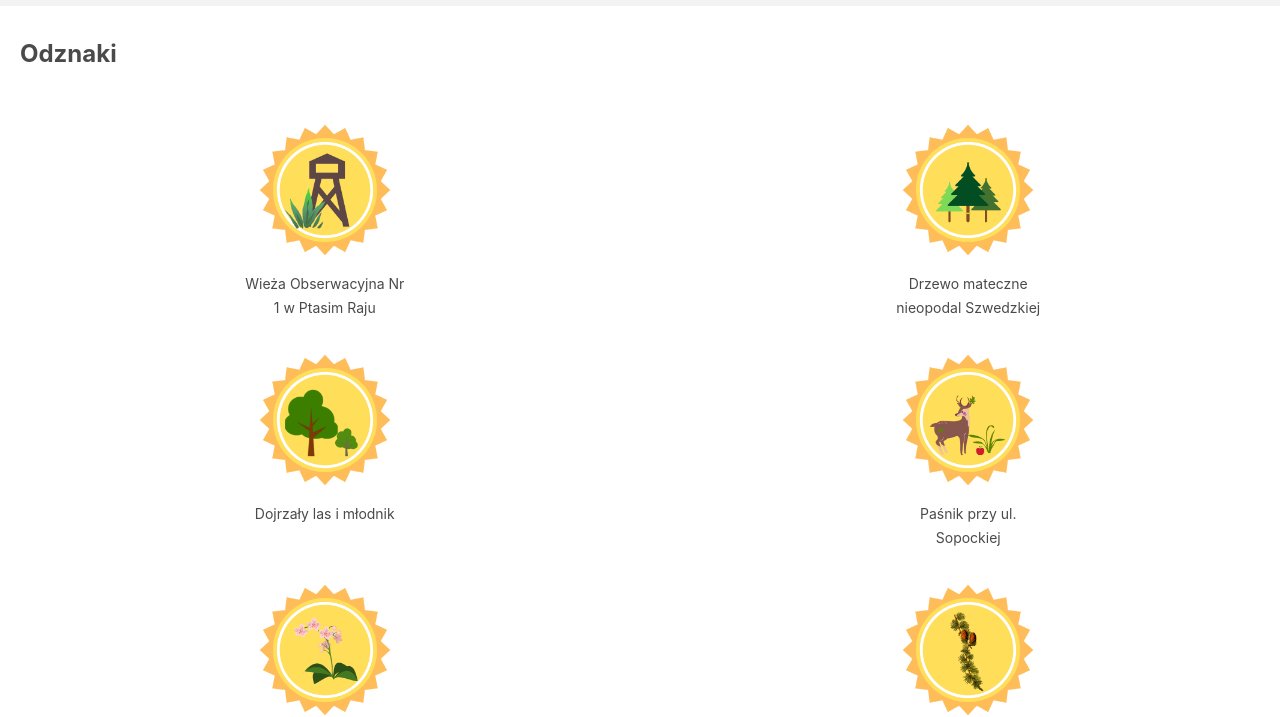
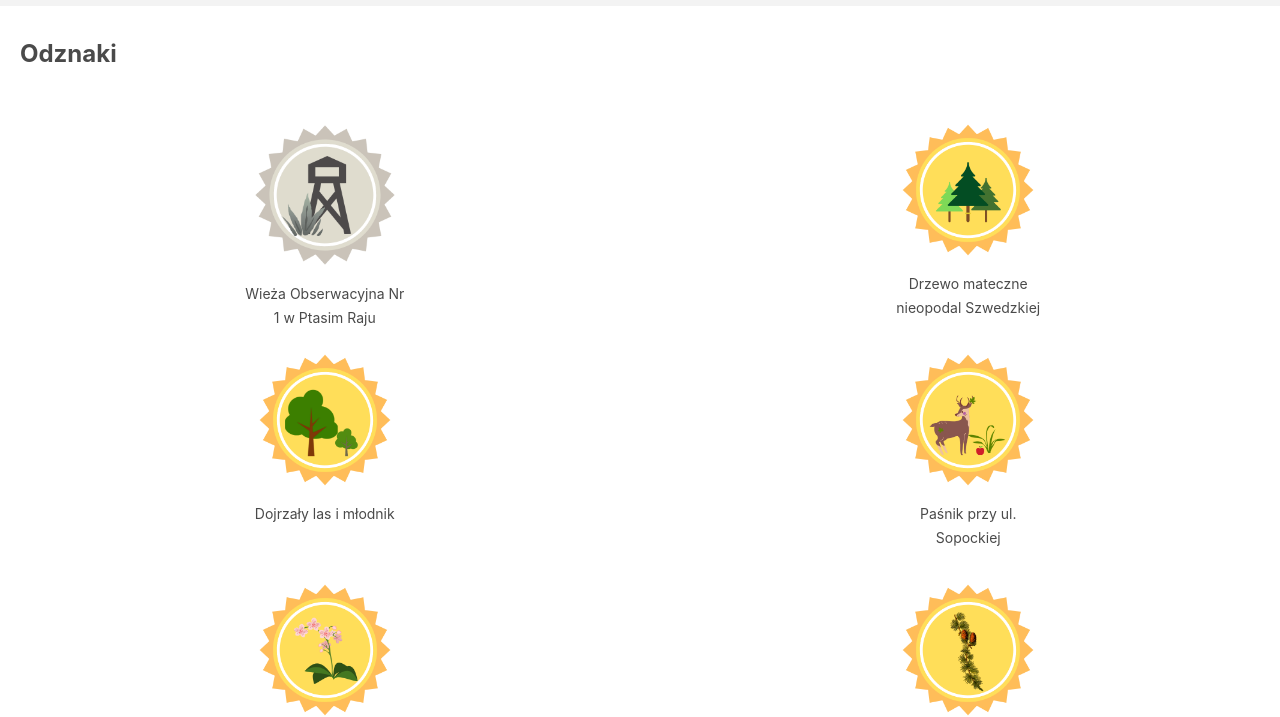
Before and after one commit to enynee/ruszaj-w-las, a Gatsby site: page /odznaki in a window 1280 px wide. Shown: the part 89-806 px from the top of the page. Built offline with nearby package versions, Linux system fonts and the light colour scheme; Gatsby itself is replaced by a stand-in of ours.

Commit message:
wiezaZdobyta

```diff
--- a/src/pages/odznaki.js
+++ b/src/pages/odznaki.js
@@ -15,27 +15,35 @@
 import wieza from "../images/wieza.png"
 
 export default function () {
+    let wiezaZdobyta;
+    if (typeof window !== "undefined") {
+        wiezaZdobyta = localStorage.getItem("wieza");
+    }
+
     return <Layout>
         <h1>Odznaki</h1>
         <div className="columns">
             <div className="column left">
-                <div><img src={wieza}/><span class="title-point">Wieża Obserwacyjna Nr 1 w Ptasim Raju</span></div>
-                <div><img src={las}/><span class="title-point">Dojrzały las i młodnik</span></div>
-                <div><img src={dolina}/><span class="title-point">Dolina Czystej Wody</span></div>
-                <div><img src={glaz}/><span class="title-point">Głaz w Obszarze Natura 2000 Pełcznica</span></div>
-                <div><img src={park}/><span class="title-point">Trójmiejski Park Krajobrazowy</span></div>
-                <div><img src={mokradlo}/><span class="title-point">Mokradło Rozlewisko</span></div>
+                <div>
+                    {wiezaZdobyta && <div><img src={wieza} /><span class="title-point">Wieża Obserwacyjna Nr 1 w Ptasim Raju</span></div>}
+                    {!wiezaZdobyta && <div><img src={wieza} className="czarno-biale" /><span class="title-point">Wieża Obserwacyjna Nr 1 w Ptasim Raju</span></div>}
+                </div>
+                <div><img src={las} /><span class="title-point">Dojrzały las i młodnik</span></div>
+                <div><img src={dolina} /><span class="title-point">Dolina Czystej Wody</span></div>
+                <div><img src={glaz} /><span class="title-point">Głaz w Obszarze Natura 2000 Pełcznica</span></div>
+                <div><img src={park} /><span class="title-point">Trójmiejski Park Krajobrazowy</span></div>
+                <div><img src={mokradlo} /><span class="title-point">Mokradło Rozlewisko</span></div>
             </div>
             <div className="column right">
-                <div><img src={drzewomateczne}/><span class="title-point">Drzewo mateczne nieopodal Szwedzkiej</span></div>
-                <div><img src={pasnik}/><span class="title-point">Paśnik przy ul. Sopockiej</span></div>
-                <div><img src={modrzew}/><span class="title-point">Pomnik przyrody modrzew Zbyszko Rumia</span></div>
-                <div><img src={lipa}/><span class="title-point">Pomnik przyrody Lipa szerokolistna</span></div>
-                <div><img src={dab}/><span class="title-point">Dąb powalony Dolina Samborowo</span></div>
-                <div><img src={bracia}/><span class="title-point">Bracia Kaszuby</span></div>
+                <div><img src={drzewomateczne} /><span class="title-point">Drzewo mateczne nieopodal Szwedzkiej</span></div>
+                <div><img src={pasnik} /><span class="title-point">Paśnik przy ul. Sopockiej</span></div>
+                <div><img src={modrzew} /><span class="title-point">Pomnik przyrody modrzew Zbyszko Rumia</span></div>
+                <div><img src={lipa} /><span class="title-point">Pomnik przyrody Lipa szerokolistna</span></div>
+                <div><img src={dab} /><span class="title-point">Dąb powalony Dolina Samborowo</span></div>
+                <div><img src={bracia} /><span class="title-point">Bracia Kaszuby</span></div>
             </div>
         </div>
-        <div className="odznaka-title"><img src={odznaka}/><span class="title-odznakaterenowa">Odznaka Terenowa</span></div>
+        <div className="odznaka-title"><img src={odznaka} /><span class="title-odznakaterenowa">Odznaka Terenowa</span></div>
 
     </Layout>
 }
--- a/src/pages/test.js
+++ b/src/pages/test.js
@@ -15,6 +15,7 @@
             setOdleglosc(metry);
             if (metry <= 100) {
                 setZdobyta(true)
+                localStorage.setItem("test", "zdobyta");
             }
         });
     }
```
